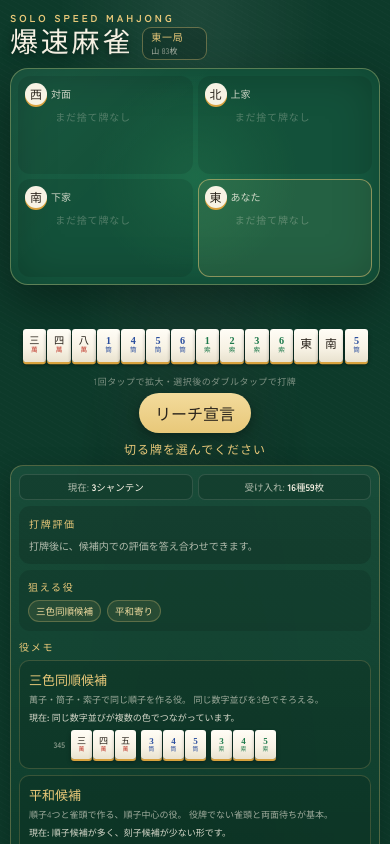
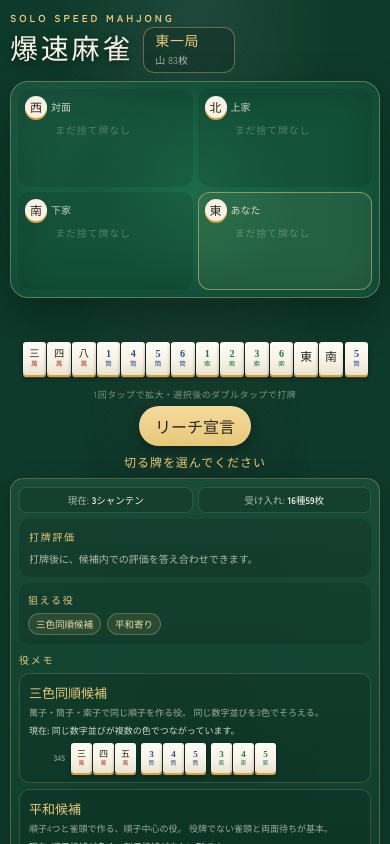
Before and after one commit to HSBL-ko-gyo/HSBL-S800, a React (Vite) app: page / in a window 390 px wide. Shown: the top 844 px of the page. Built offline with nearby package versions, Linux system fonts and the light colour scheme; a web font is replaced by a local one.

Commit message:
Enlarge mobile round status

```diff
--- a/src/styles.css
+++ b/src/styles.css
@@ -904,28 +904,28 @@ h1 {
   .app-shell { padding-top: 10px; }
   .app-header { margin-bottom: 8px; }
   .subtitle { display: none; }
-  .title-row { gap: 9px; }
+  .title-row { gap: 10px; }
   .mobile-round-summary {
     display: flex;
     flex-direction: column;
-    min-width: 65px;
-    padding: 4px 8px;
+    min-width: 92px;
+    padding: 6px 11px;
     border: 1px solid rgba(232, 200, 121, .38);
-    border-radius: 9px;
+    border-radius: 11px;
     background: rgba(0, 0, 0, .16);
-    line-height: 1.15;
+    line-height: 1.2;
     white-space: nowrap;
   }
   .mobile-round-summary b {
     color: var(--gold);
     font-family: 'Shippori Mincho B1', serif;
-    font-size: 10px;
-    letter-spacing: .08em;
+    font-size: 14px;
+    letter-spacing: .05em;
   }
   .mobile-round-summary span {
-    margin-top: 2px;
+    margin-top: 3px;
     color: rgba(247, 242, 228, .68);
-    font-size: 8px;
+    font-size: 10px;
   }
   .table-board {
     grid-template-columns: minmax(0, 1fr) minmax(0, 1fr);
```
